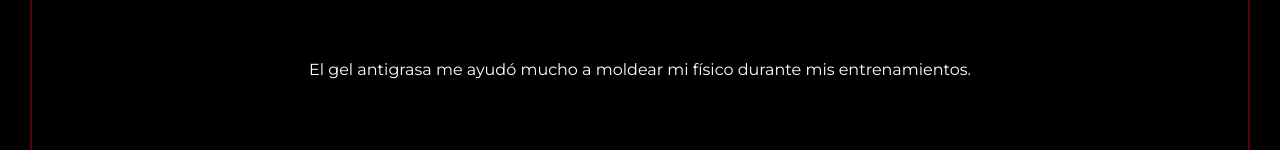
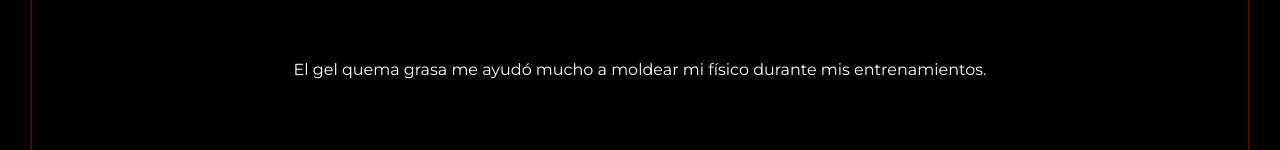
Before and after one commit to SuperKleber/ultra-burn, a Gatsby site: page / in a window 1280 px wide. Shown: the part 1356-1506 px from the top of the page. Built offline with nearby package versions, Linux system fonts and the light colour scheme; Gatsby itself is replaced by a stand-in of ours; some packages are replaced by stand-ins of ours.

Commit message:
quema grasa

```diff
--- a/src/components/Footer.jsx
+++ b/src/components/Footer.jsx
@@ -13,7 +13,7 @@ const Footer = () => {
             <img className="foto despues" src="/img/despues1.png" alt="" />
           </div>
           <div className="texto">
-            El gel antigrasa me ayudó mucho a moldear mi físico durante mis
+            El gel quema grasa me ayudó mucho a moldear mi físico durante mis
             entrenamientos.
           </div>
         </div>
```
